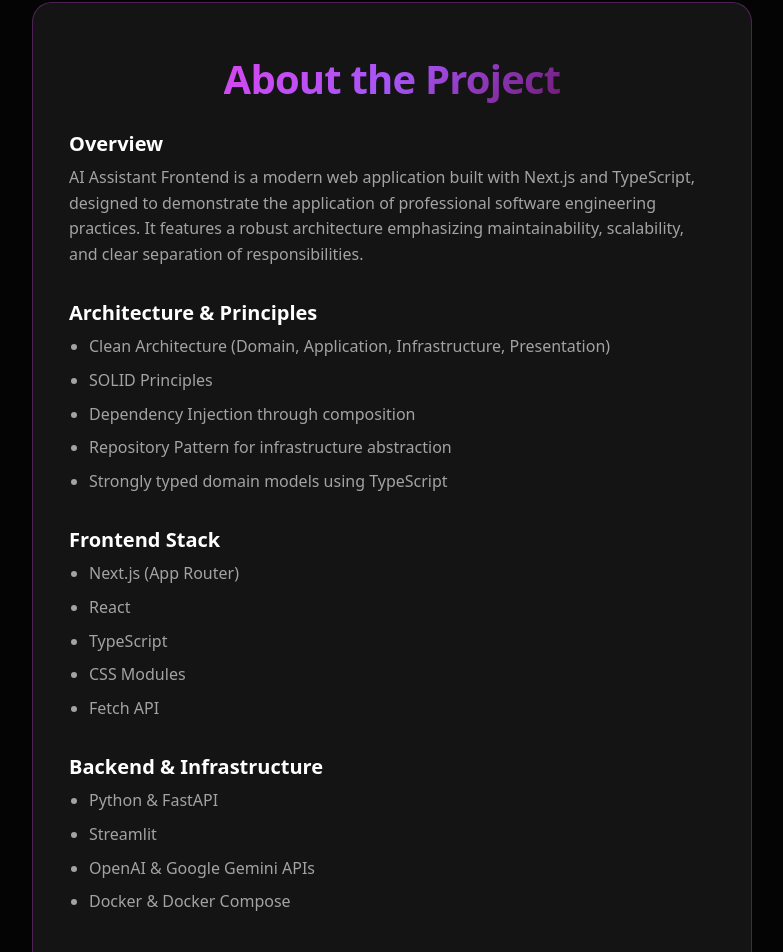
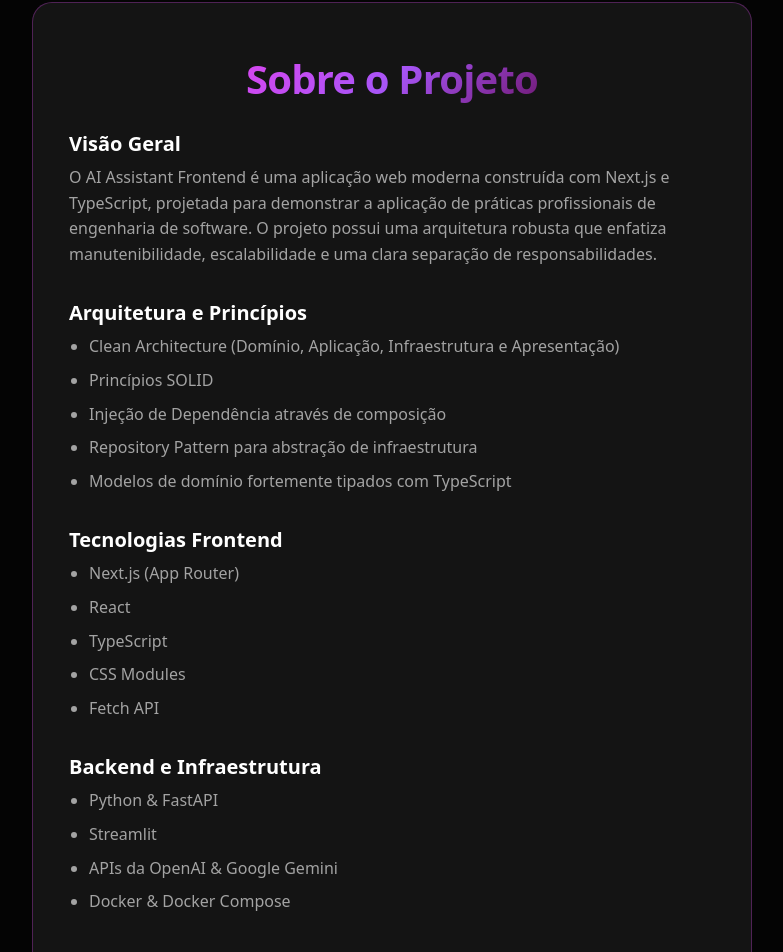
Before and after one commit to ladsonsa/ai-assistant-frontend, a Next.js app: page /about in a window 1280 px wide. Shown: the part 22-974 px from the top of the page, without its empty margins (248-1031 px from the left). Built offline with nearby package versions, Linux system fonts and the light colour scheme.

Commit message:
i18n(ui): translate user interface components and pages to Brazilian Portuguese

```diff
--- a/app/about/details/page.tsx
+++ b/app/about/details/page.tsx
@@ -37,10 +37,10 @@
 
                 <nav className={styles.navigation}>
                     <Link
-                        href="/about"
+                        href="/"
                         className={styles.backButton}
                     >
-                        Back to About
+                        Voltar para o Início
                     </Link>
                 </nav>
             </div>
--- a/app/about/page.tsx
+++ b/app/about/page.tsx
@@ -21,23 +21,23 @@
 // Dados sincronizados com a documentação oficial do projeto (README)
 const ABOUT_SECTIONS: SectionData[] = [
     {
-        title: "Overview",
+        title: "Visão Geral",
         type: "text",
-        content: "AI Assistant Frontend is a modern web application built with Next.js and TypeScript, designed to demonstrate the application of professional software engineering practices. It features a robust architecture emphasizing maintainability, scalability, and clear separation of responsibilities.",
+        content: "O AI Assistant Frontend é uma aplicação web moderna construída com Next.js e TypeScript, projetada para demonstrar a aplicação de práticas profissionais de engenharia de software. O projeto possui uma arquitetura robusta que enfatiza manutenibilidade, escalabilidade e uma clara separação de responsabilidades.",
     },
     {
-        title: "Architecture & Principles",
+        title: "Arquitetura e Princípios",
         type: "list",
         items: [
-            "Clean Architecture (Domain, Application, Infrastructure, Presentation)",
-            "SOLID Principles",
-            "Dependency Injection through composition",
-            "Repository Pattern for infrastructure abstraction",
-            "Strongly typed domain models using TypeScript"
+            "Clean Architecture (Domínio, Aplicação, Infraestrutura e Apresentação)",
+            "Princípios SOLID",
+            "Injeção de Dependência através de composição",
+            "Repository Pattern para abstração de infraestrutura",
+            "Modelos de domínio fortemente tipados com TypeScript"
         ],
     },
     {
-        title: "Frontend Stack",
+        title: "Tecnologias Frontend",
         type: "list",
         items: [
             "Next.js (App Router)",
@@ -48,19 +48,19 @@
         ],
     },
     {
-        title: "Backend & Infrastructure",
+        title: "Backend e Infraestrutura",
         type: "list",
         items: [
             "Python & FastAPI",
             "Streamlit",
-            "OpenAI & Google Gemini APIs",
+            "APIs da OpenAI & Google Gemini",
             "Docker & Docker Compose"
         ],
     },
     {
-        title: "Project Goal",
+        title: "Objetivo do Projeto",
         type: "text",
-        content: "Build a production-oriented codebase that serves both as a complete academic project and as a portfolio example demonstrating modern frontend architecture and clean engineering standards.",
+        content: "Construir uma base de código orientada à produção que sirva tanto como um projeto acadêmico completo quanto como um exemplo de portfólio, demonstrando arquitetura frontend moderna e padrões limpos de engenharia.",
     },
 ];
 
@@ -68,7 +68,7 @@
     return (
         <main className={styles.main}>
             <div className={styles.container}>
-                <h1 className={styles.title}>About the Project</h1>
+                <h1 className={styles.title}>Sobre o Projeto</h1>
 
                 {/* Renderização dinâmica baseada nas seções estruturadas */}
                 {ABOUT_SECTIONS.map((section, index) => (
@@ -88,7 +88,7 @@
 
                 <nav className={styles.navigation}>
                     <Link href="/" className={styles.backButton}>
-                        Back to Home
+                        Voltar para o Início
                     </Link>
                 </nav>
             </div>
@@ -96,7 +96,7 @@
             <Link
                 href="/about/details"
                 className={styles.secretLink}
-                aria-label="Additional details"
+                aria-label="Detalhes adicionais"
             >
                 🏺
             </Link>
--- a/src/components/Chat/Chat.tsx
+++ b/src/components/Chat/Chat.tsx
@@ -139,7 +139,7 @@
                                     )
                                 }
                                 className={styles.deleteButton}
-                                title="Apagar conversa"
+                                title="Excluir conversa"
                             >
                                 ×
                             </button>
@@ -152,7 +152,7 @@
                         onClick={handleDeleteAllChats}
                         className={styles.deleteAllButton}
                     >
-                        Apagar Todas
+                        Excluir Todas
                     </button>
                 )}
             </aside>
@@ -164,7 +164,7 @@
                 className={`${styles.toggleLeft} ${
                     !isLeftOpen ? styles.closed : ""
                 }`}
-                title="Alternar Sidebar Esquerda"
+                title="Alternar Barra Lateral Esquerda"
             >
                 {isLeftOpen ? "◀" : "▶"}
             </button>
--- a/src/components/MessageInput/MessageInput.tsx
+++ b/src/components/MessageInput/MessageInput.tsx
@@ -46,7 +46,7 @@
                 className={styles.input}
                 type="text"
                 value={content}
-                placeholder="Type your message..."
+                placeholder="Digite sua mensagem..."
                 disabled={disabled}
                 autoFocus
                 onChange={(event) => {
@@ -59,7 +59,7 @@
                 type="submit"
                 disabled={disabled}
             >
-                Send
+                Enviar
             </button>
         </form>
     );
```
Also changed, not shown: app/page.tsx (+6 -6 lines).
